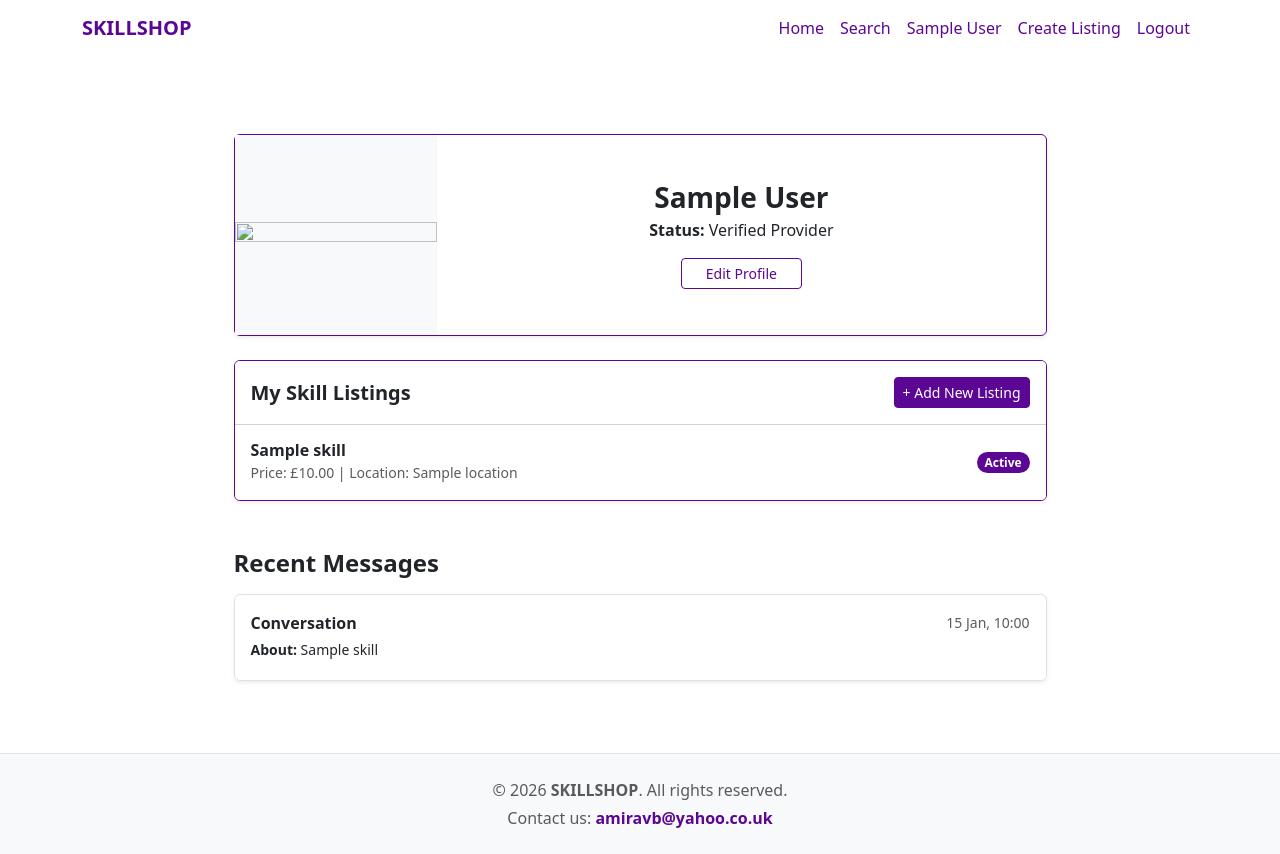
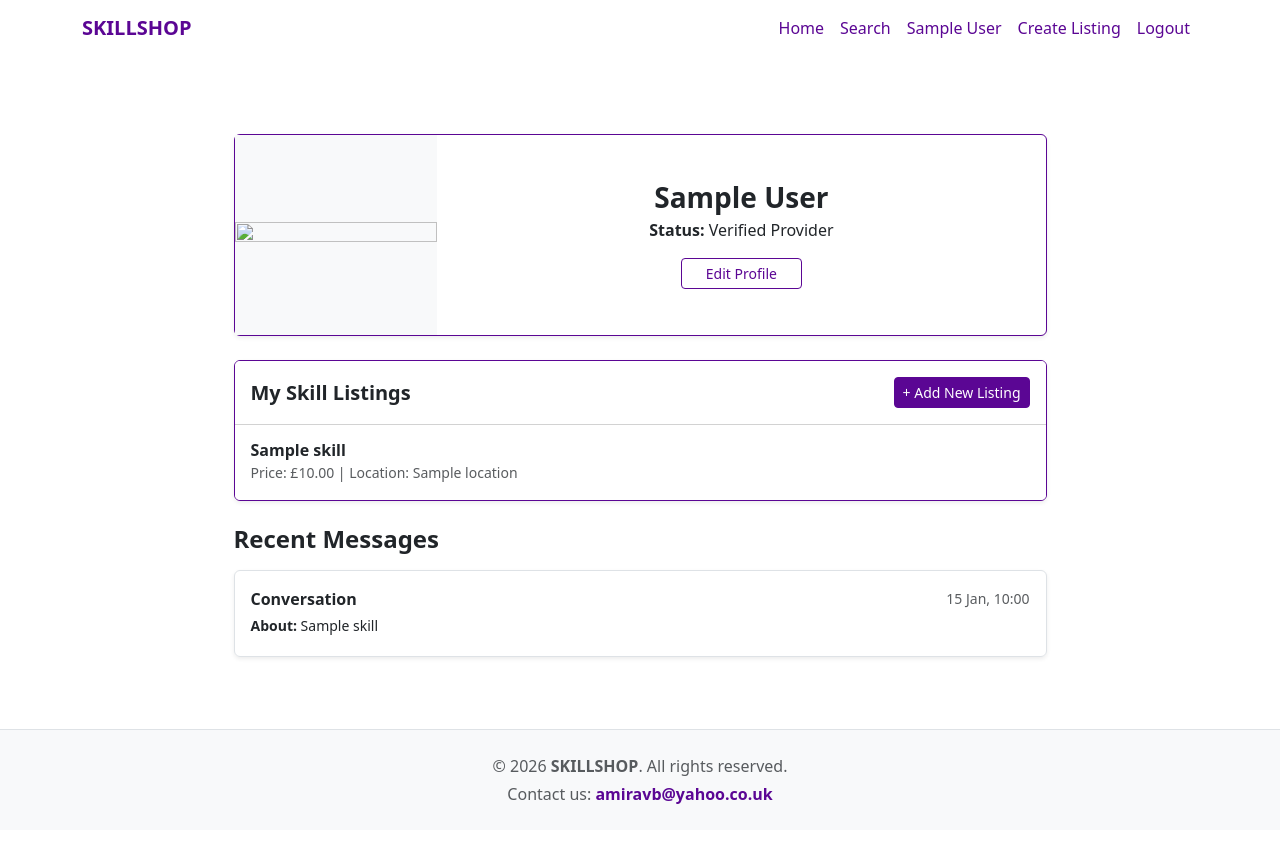
Before and after one commit to amiravalbaker/skillshop, a Django app: page /profile/ in a window 1280 px wide. After the commit the page ends 804 px from the top, so only its background shows below. Run offline with Django 4.2, Linux system fonts and the light colour scheme; a user stored in the database is signed in; tables that the repository leaves empty hold one stand-in row (values such as "Sample post").

Commit message:
update styling and error fix for cloudinary

```diff
--- a/config/settings.py
+++ b/config/settings.py
@@ -27,7 +27,7 @@
 SECRET_KEY = os.environ.get("SECRET_KEY")
 
 # SECURITY WARNING: don't run with debug turned on in production!
-DEBUG = True
+DEBUG = False
 
 ALLOWED_HOSTS = [
     '.herokuapp.com',
--- a/skills/templates/skills/conversation_detail.html
+++ b/skills/templates/skills/conversation_detail.html
@@ -43,12 +43,12 @@
     <a href="{% url 'profile' %}" class="text-decoration-none">&larr; Back to My Profile</a>
   {% elif conversation.listing %}
     {# Client goes back to the specific listing #}
-    <a href="{% url 'listing_detail' conversation.listing.id %}" class="text-decoration-none">
+    <a href="{% url 'listing_detail' conversation.listing.id %}" class="text-decoration-none" style="color: #5b0694;">
       &larr; Back to {{ conversation.listing.provider.display_name }}
     </a>
   {% else %}
     {# Fallback #}
-    <a href="{% url 'profile' %}" class="text-decoration-none">&larr; Back to Profile</a>
+    <a href="{% url 'profile' %}" class="text-decoration-none" style="color: #5b0694;">&larr; Back to Profile</a>
   {% endif %}
 </p>
 {% endblock %}
--- a/skills/templates/skills/profile.html
+++ b/skills/templates/skills/profile.html
@@ -8,35 +8,35 @@
 
             <div class="card shadow-sm mb-4">
                 <div class="row g-0 align-items-center">
-        <div class="col-12 col-md-3 bg-light d-flex align-items-center justify-content-center" style="min-height: 200px;">
+                    <div class="col-12 col-md-3 bg-light d-flex align-items-center justify-content-center"
+                        style="min-height: 200px;">
                         {% if profile.profile_image %}
-                <img src="{{ profile.profile_image.url }}" class="img-fluid w-100 h-100" style="object-fit: cover;">
+                        <img src="{{ profile.profile_image.url }}" class="img-fluid w-100 h-100"
+                            style="object-fit: cover;">
                         {% else %}
-                <img src="{% static 'images/default-profile.jpg' %}" class="img-fluid w-100 h-100" style="object-fit: cover;">
+                        <img src="{% static 'images/default-profile.jpg' %}" class="img-fluid w-100 h-100"
+                            style="object-fit: cover;">
                         {% endif %}
                     </div>
 
                     <div class="col-12 col-md-9">
                         <div class="card-body text-center">
-
                             <h3 class="card-title mb-1 text-dark fw-bold">{{ profile.display_name }}</h3>
-
                             <p class="mb-3 text-dark">
                                 <strong>Status:</strong>
                                 {% if profile.is_provider %} Verified Provider {% else %} Member {% endif %}
                             </p>
-
                             <div>
                                 <a href="{% url 'edit_profile' %}" class="btn btn-sm btn-outline-primary px-4">
                                     Edit Profile
                                 </a>
                             </div>
-
                         </div>
                     </div>
                 </div>
             </div>
-            <div class="card shadow-sm mb-5">
+
+            <div class="card shadow-sm mb-4">
                 <div class="card-header bg-white d-flex justify-content-between align-items-center py-3">
                     <h5 class="mb-0 text-dark fw-bold">My Skill Listings</h5>
                     <a href="{% url 'create_listing' %}" class="btn btn-sm btn-primary">+ Add New Listing</a>
@@ -50,9 +50,6 @@
                                 <h6 class="mb-0 text-dark fw-bold">{{ listing.skill.name }}</h6>
                                 <small class="text-muted">Price: £{{ listing.price }} | Location: {{ listing.location.name|default:"Not set" }}</small>
                             </div>
-                                <span class="badge bg-primary rounded-pill">
-                                    {{ listing.is_active|yesno:"Active,Inactive" }}
-                                </span>
                         </div>
                     </a>
                     {% endfor %}
@@ -66,20 +63,23 @@
                 {% for conv, other, last_msg in inbox %}
                 <a class="list-group-item list-group-item-action py-3" href="{% url 'conversation_detail' conv.id %}">
                     <div class="d-flex justify-content-between align-items-center mb-1">
-                                <strong class="text-dark">{% if other %}{{ other.display_name }}{% else %}Conversation{% endif %}</strong>
+                        <strong class="text-dark">
+                            {% if other %}{{ other.display_name }}
+                            {% else %}Conversation
+                            {% endif%}
+                        </strong>
                         <small class="text-muted">{{ conv.updated_at|date:"d M, H:i" }}</small>
                     </div>
 
                     <div class="small mb-1 text-dark">
-                                {% if conv.listing %}<strong>About:</strong> {{ conv.listing.skill.name }}{% endif %}
+                        {% if conv.listing %}
+                            <strong>About:</strong> {{ conv.listing.skill.name }}
+                        {% endif %}
                     </div>
-
-
                 </a>
                 {% endfor %}
             </div>
             {% endif %}
-
         </div>
     </div>
 </div>
--- a/static/css/style.css
+++ b/static/css/style.css
@@ -1,8 +1,8 @@
 /* style.css */
 
-/*body {
+body {
     padding-top: 70px;
-}*/
+}
 
 /* Ensure the body allows for scrolling even with full-height elements */
 /* Sticky Footer Logic */
```
Also changed, not shown: skills/templates/skills/listing_detail.html (+14 -7 lines). Lines whose indentation alone changed are shown as unchanged.
